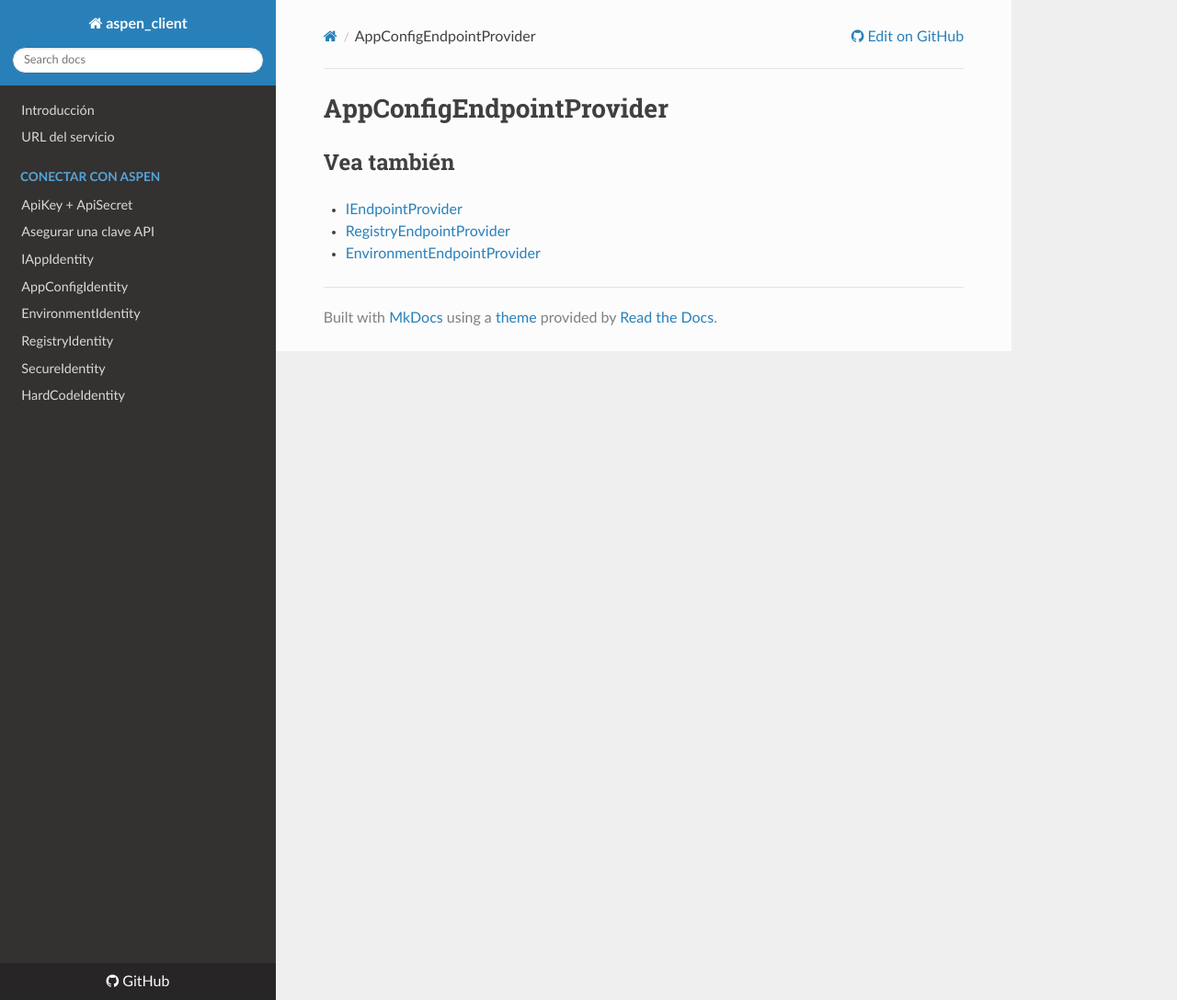
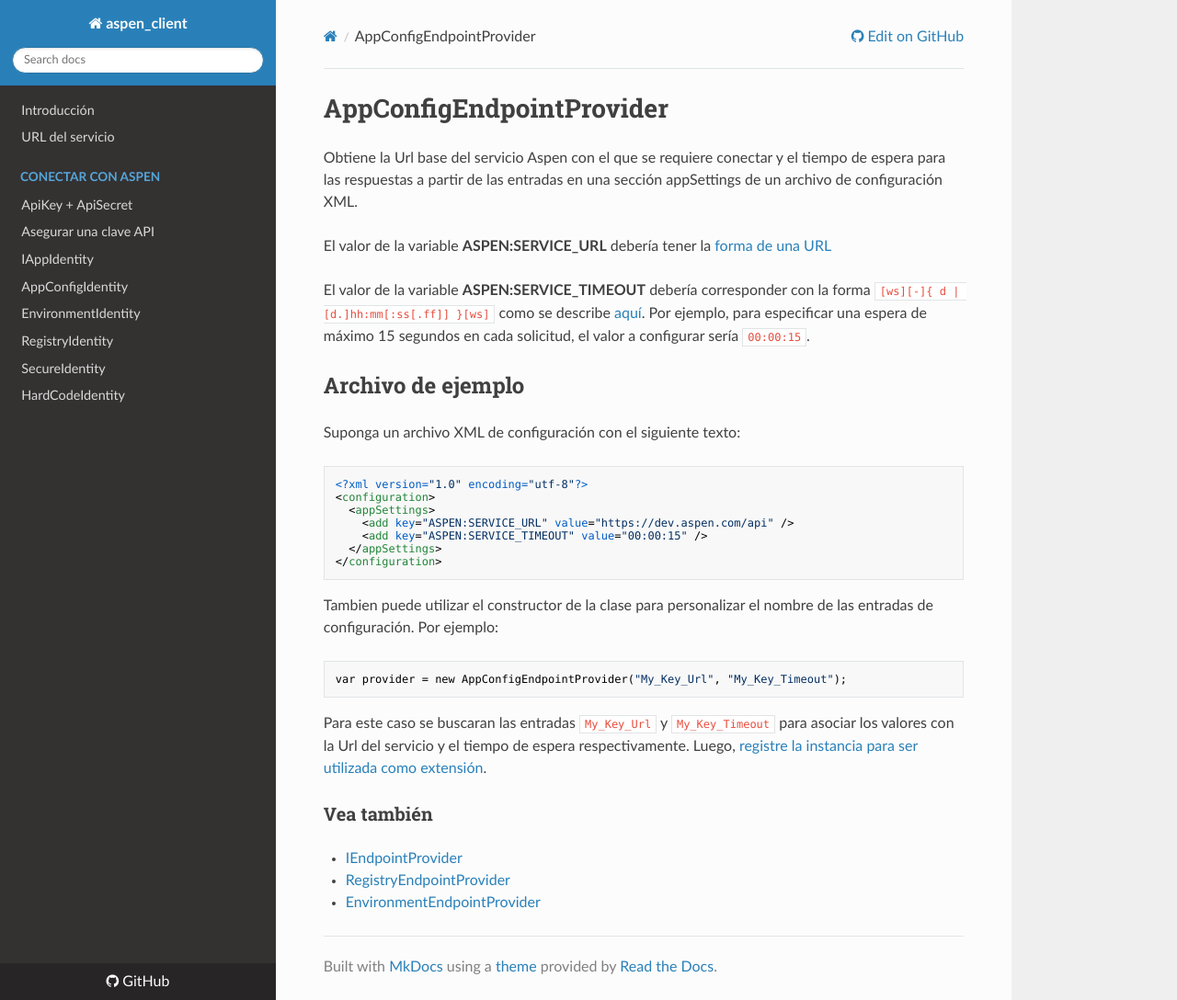
Before and after one commit to RD-Processa/Everco.Services.Aspen.Client.Docs, an MkDocs documentation site: the page built from docs/AppConfigEndpointProvider.md, in a window 1280 px wide and 1088 px high. Shown: the whole window at 92% size. Built offline with MkDocs 1.6.1, drawn with Linux system fonts in a browser that asks for light colours; nearby versions of some CDN libraries; old or Windows-style settings are respelled for this version of MkDocs.

Commit message:
Ajsutes AppConfigEndpointProvider

````diff
--- a/docs/AppConfigEndpointProvider.md
+++ b/docs/AppConfigEndpointProvider.md
@@ -1,8 +1,33 @@
 # AppConfigEndpointProvider
 
+Obtiene la Url base del servicio Aspen con el que se requiere conectar y el tiempo de espera para las respuestas a partir de las entradas en una sección appSettings de un archivo de configuración XML.
 
+El valor de la variable **ASPEN:SERVICE_URL** debería tener la [forma de una URL](https://en.wikipedia.org/wiki/URL)
 
-## Vea también
+El valor de la variable **ASPEN:SERVICE_TIMEOUT** debería corresponder con la forma `[ws][-]{ d | [d.]hh:mm[:ss[.ff]] }[ws]` como se describe [aquí](https://docs.microsoft.com/en-us/dotnet/api/system.timespan.parse). Por ejemplo, para especificar una espera de máximo 15 segundos en cada solicitud, el valor a configurar sería `00:00:15`.
+
+## Archivo de ejemplo
+Suponga un archivo XML de configuración con el siguiente texto:
+
+```xml
+<?xml version="1.0" encoding="utf-8"?>
+<configuration>
+  <appSettings>
+    <add key="ASPEN:SERVICE_URL" value="https://dev.aspen.com/api" />
+	<add key="ASPEN:SERVICE_TIMEOUT" value="00:00:15" />
+  </appSettings>
+</configuration>
+```
+
+Tambien puede utilizar el constructor de la clase para personalizar el nombre de las entradas de configuración. Por ejemplo:
+
+```c#
+var provider = new AppConfigEndpointProvider("My_Key_Url", "My_Key_Timeout");
+```
+
+Para este caso se buscaran las entradas `My_Key_Url` y `My_Key_Timeout` para asociar los valores con la Url del servicio y el tiempo de espera respectivamente. Luego, [registre la instancia para ser utilizada como extensión](ServiceLocator.md).
+
+### Vea también
 
 - [IEndpointProvider](IEndpointProvider.md)
 
````
